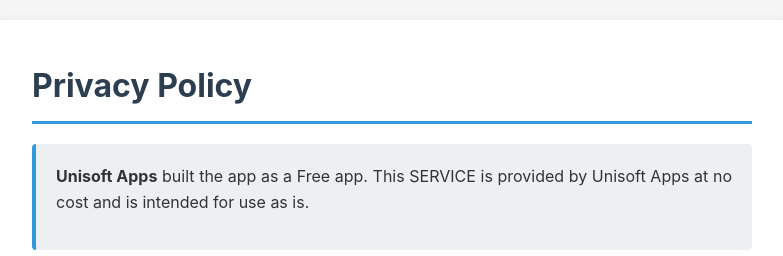
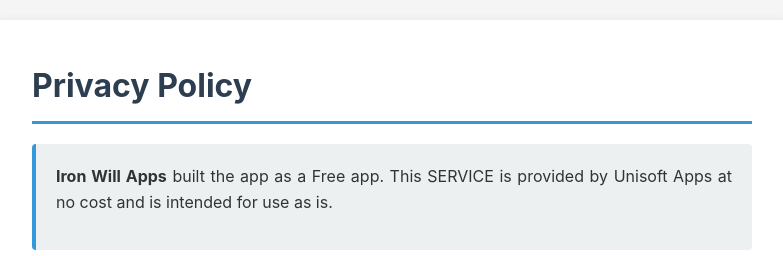
Before and after one commit to hanifqureshi777/hanifqureshi777, a plain HTML site: page privacypolicy.html in a window 1280 px wide. Shown: the top 256 px of the page, without its empty margins (248-1031 px from the left). Drawn offline with Linux system fonts and the light colour scheme.

Commit message:
Update privacypolicy.html

```diff
--- a/privacypolicy.html
+++ b/privacypolicy.html
@@ -3,7 +3,7 @@
 <head>
     <meta charset="UTF-8">
     <meta name="viewport" content="width=device-width, initial-scale=1.0">
-    <title>Privacy Policy - Unisoft Apps</title>
+    <title>Privacy Policy - Iron Will Apps</title>
     <style>
         * {
             margin: 0;
@@ -101,7 +101,7 @@
         <h1>Privacy Policy</h1>
 
         <div class="intro">
-            <p><strong>Unisoft Apps</strong> built the app as a Free app. This SERVICE is provided by Unisoft Apps at no cost and is intended for use as is.</p>
+            <p><strong>Iron Will Apps</strong> built the app as a Free app. This SERVICE is provided by Unisoft Apps at no cost and is intended for use as is.</p>
         </div>
 
         <p>This page is used to inform visitors regarding our policies with the collection, use, and disclosure of Personal Information if anyone decided to use our Service.</p>
```
